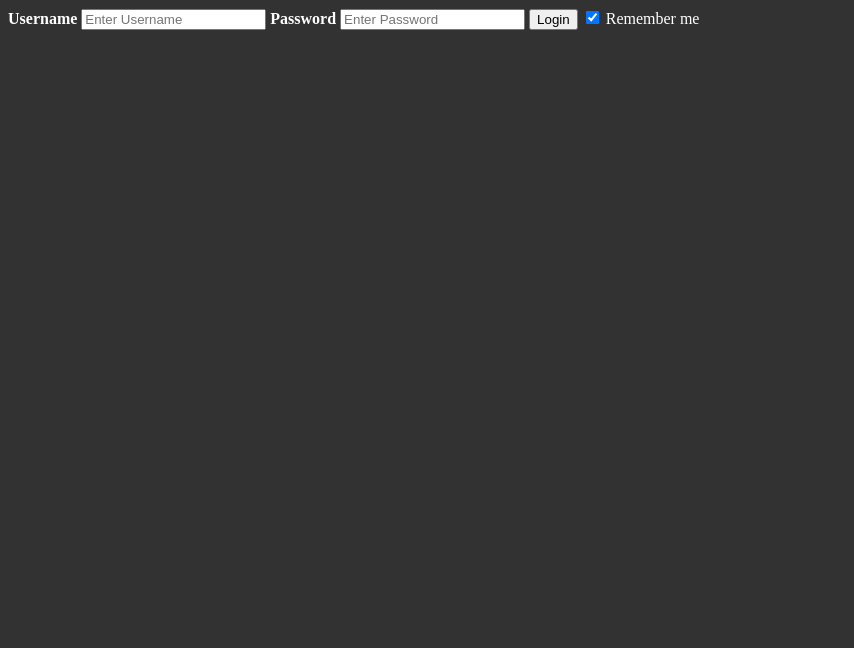
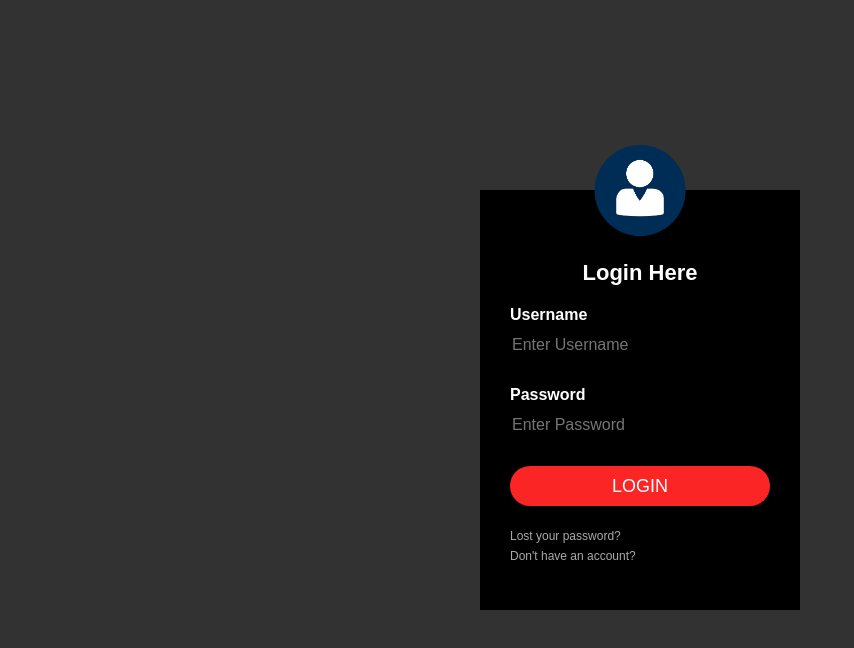
Before and after one commit to superbizonsdevelopment/GitMaker, an Electron app: page window/loginWindow.html in a window 1280 px wide. Shown: the whole page, without its empty margins (0-854 px from the left). Drawn offline with Linux system fonts and the light colour scheme.

Commit message:
Add login page

```diff
--- a/main.js
+++ b/main.js
@@ -12,11 +12,11 @@ app.on('ready', function(){
   mainWindow = new BrowserWindow({});
 
   mainWindow.loadURL(url.format({
-    pathname: path.join(__dirname + "/window", 'mainWindow.html'),
+    pathname: path.join(__dirname + "/window", 'loginWindow.html'),
     protocol: 'file:',
     slashes: true
   }));
-
+/*
   const mainMenuTemplate =  [
     {
         label: 'File',
@@ -37,5 +37,5 @@ if (process.platform == 'darwin') {
 
   const mainMenu = Menu.buildFromTemplate(mainMenuTemplate);
 
-  Menu.setApplicationMenu(mainMenu);
+  Menu.setApplicationMenu(mainMenu); */
 });
--- /dev/null
+++ b/script/loginWindowManager.js
@@ -0,0 +1,19 @@
+const { remote, BrowserWindow } = require('electron')
+const currentWindow = remote.getCurrentWindow()
+
+var loginButton = document.getElementById('loginButton');
+
+loginButton.addEventListener('click', function(){
+  var login = document.getElementById('loginField').value;
+  var password = document.getElementById('passwordField').value;
+
+  if (login == "bizon" && password == "dupa") {
+    console.log("done");
+    currentWindow.loadURL(url.format({
+      pathname: path.join(__dirname + "/window", 'mainWindow.html'),
+      protocol: 'file:',
+      slashes: true
+    }));
+  }
+
+})
--- a/window/loginWindow.html
+++ b/window/loginWindow.html
@@ -5,17 +5,21 @@
   <link rel="stylesheet" type="text/css" href="style/loginWindow.css">
 </head>
 <body>
-  <div class="container">
-    <label for="uname"><b>Username</b></label>
-    <input type="text" placeholder="Enter Username" name="uname" required>
-
-    <label for="psw"><b>Password</b></label>
-    <input type="password" placeholder="Enter Password" name="psw" required>
-
-    <button type="submit">Login</button>
-    <label>
-      <input type="checkbox" checked="checked" name="remember"> Remember me
-    </label>
+  <div class="loginbox">
+    <img src="graphic/guest_avatar.png" class="avatar"/>
+    <h1>Login Here</h1>
+    <form>
+      <p>Username</p>
+      <input type="text" id="loginField" placeholder="Enter Username"/>
+      <p>Password</p>
+      <input type="password" id="passwordField" placeholder="Enter Password"/>
+      <input type="submit" id="loginButton" value="LOGIN"/>
+      <a href="#">Lost your password?</a><br>
+      <a href="#">Don't have an account?<a/>
+    </form>
   </div>
 </body>
+<script>
+  require("./script/loginWindowManager.js");
+</script>
 </html>
--- /dev/null
+++ b/window/script/loginWindowManager.js
@@ -0,0 +1,9 @@
+var loginButton = document.getElementById('loginButton');
+
+loginButton.addEventListener('click', function(){
+  var loginField = document.getElementById('loginField').value;
+
+  if (loginField == "bizon") {
+    console.log("done");
+  }
+})
--- a/window/style/loginWindow.css
+++ b/window/style/loginWindow.css
@@ -1,7 +1,85 @@
 body {
-    background-color:  #323232;
+  margin: 0;
+  padding: 0;
+  background-size: cover;
+  background-position: center;
+  background-color:  #323232;
+  font-family: sans-serif;
 }
 
-label {
-  color: white;
+.loginbox {
+  width: 320px;
+  height: 420px;
+  background: #000;
+  color: #fff;
+  top: 50%;
+  left: 50%;
+  position: absolute;
+  transform: translate(-50%, -50%);
+  box-sizing: border-box;
+  padding: 70px 30px;
 }
+
+.avatar {
+  width: 100px;
+  height: 100px;
+  border-radius: 50%;
+  position: absolute;
+  top: -50px;
+  left: calc(50% - 50px);
+}
+
+h1 {
+  margin: 0;
+  padding: 0 0 20px;
+  text-align: center;
+  font-size: 22px;
+}
+
+.loginbox p {
+  margin: 0;
+  padding: 0;
+  font-weight: bold;
+}
+
+.loginbox input {
+  width: 100%;
+  margin-bottom: 20px;
+}
+
+.loginbox input[type="text"], input[type="password"] {
+  border: none;
+  border-bottom: lpx solid #fff;
+  background: transparent;
+  outline: none;
+  height: 40px;
+  color: #fff;
+  font-size: 16px;
+}
+
+.loginbox input[type="submit"] {
+  border: none;
+  outline: none;
+  height: 40px;
+  background: #fb2525;
+  color: #fff;
+  font-size: 18px;
+  border-radius: 20px;
+}
+
+.loginbox input[type="submit"]:hover {
+  cursor: pointer;
+  background: #ffc107;
+  color: #000;
+}
+
+.loginbox a {
+  text-decoration: none;
+  font-size: 12px;
+  line-height: 20px;
+  color: darkgrey;
+}
+
+.loginbox a:hover {
+  color: #ffc107;
+}
```
Also changed, not shown: window/registerWindow.html (+10 -0 lines), window/graphic/guest_avatar.png (added), 2 other files.
